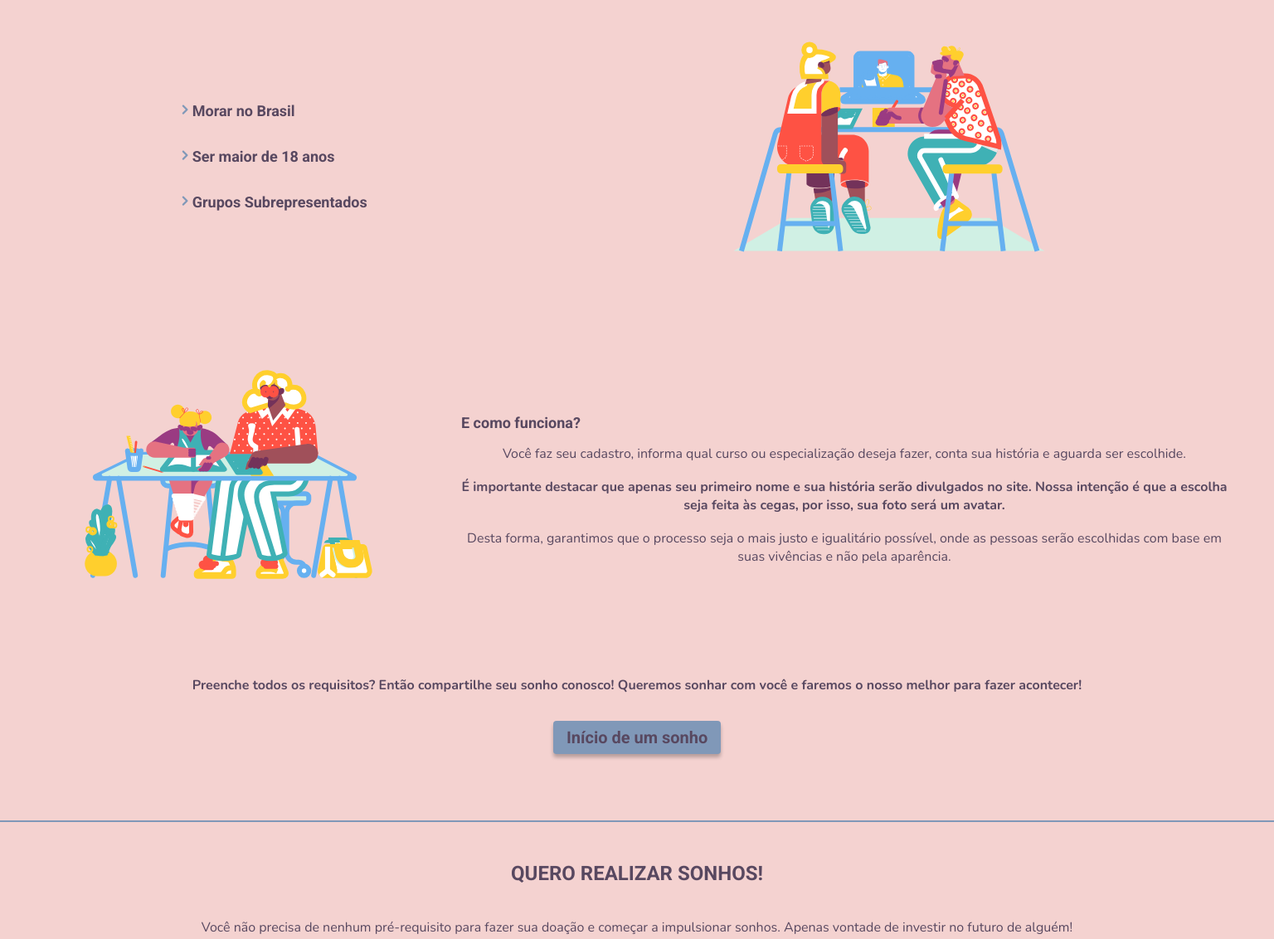
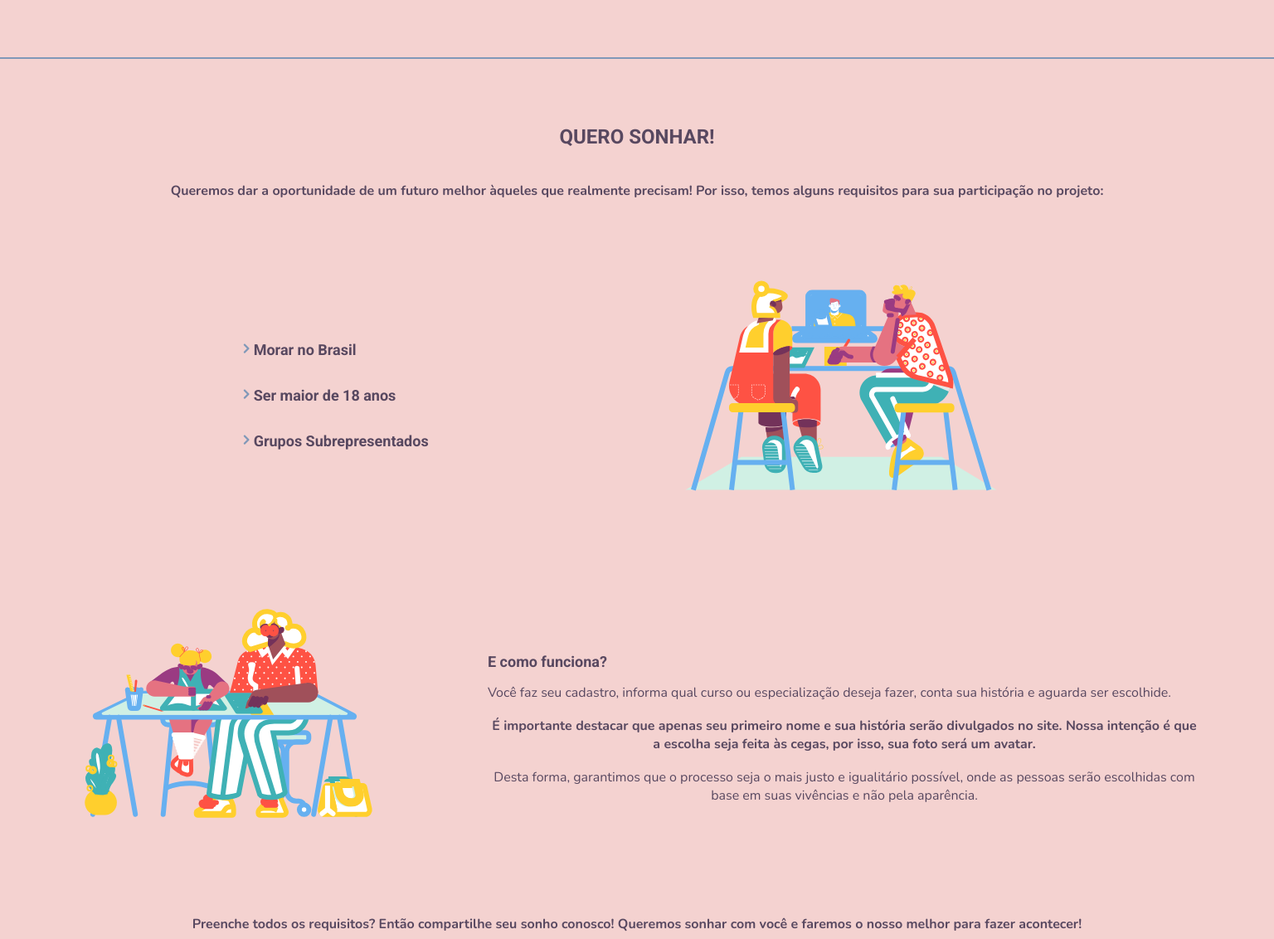
Before and after one commit to ravenascampos/Dream-of-me, a plain HTML site: page index.html in a window 1536 px wide. Shown: the part 1402-2534 px from the top of the page at 83% size. Drawn offline with nearby package versions, Linux system fonts and the light colour scheme; files whose address does not match are found by name.

Commit message:
ajustes css media 1440

```diff
--- a/styles.css
+++ b/styles.css
@@ -510,9 +510,10 @@ details p {
 
   #to-participate.section div.container div.details-image {
     display: flex;
-    justify-content: space-around;
+    justify-content: space-between;
     align-items: center;
     margin-bottom: 2rem;
+    padding-left: 1rem;
   }
 
   #to-participate.section div.container div.text-image {
@@ -524,6 +525,7 @@ details p {
   #to-participate.section div.container div.text-image div.text {
     order: 2;
     padding: 2rem 2rem;
+    text-align: center;
   }
 
   #to-participate.section div.container div.button-dream {
@@ -544,3 +546,31 @@ details p {
     margin-bottom: 2rem;
   }
 }
+
+@media (min-width: 1440px) {
+  #about div {
+    padding: 3rem;
+  }
+
+  #to-participate.section div.container div.details-image {
+    display: flex;
+    justify-content: space-evenly;
+  }
+  #to-participate.section div.container div.text-image {
+    display: flex;
+    align-items: center;
+    margin-bottom: 2rem;
+    justify-content: space-around;
+  }
+
+  #to-participate.section div.container div.text-image div.text {
+    display: flex;
+    flex-direction: column;
+    align-items: baseline;
+    padding: 4rem;
+  }
+
+  #to-help.section div.container div.content div.text {
+    padding: 4rem;
+  }
+}
```
